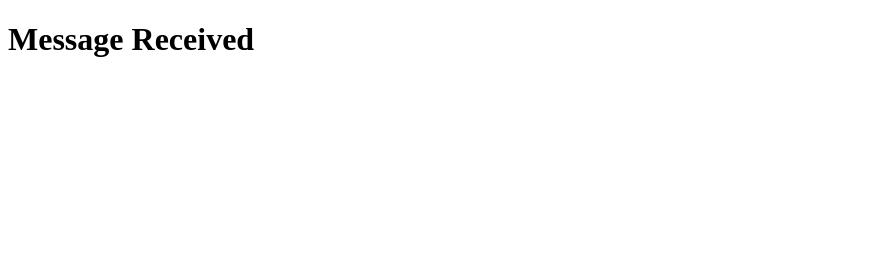
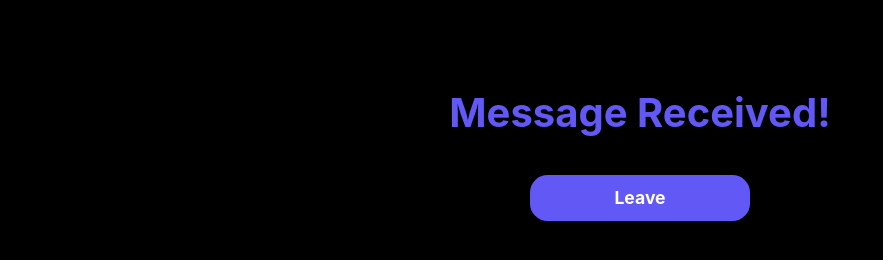
Before and after one commit to Sniperplank/ContactMe, a plain HTML site: page Pages/ThankYou.html in a window 1280 px wide. Shown: the whole page, without its empty margins (0-883 px from the left). Drawn offline with Linux system fonts and the light colour scheme.

Commit message:
fix thanks page

```diff
--- a/Pages/ThankYou.html
+++ b/Pages/ThankYou.html
@@ -4,12 +4,17 @@
 <head>
     <meta charset="UTF-8">
     <meta name="viewport" content="width=device-width, initial-scale=1.0">
+    <link rel="icon" href="../images/favicon.ico" type="image/x-icon" />
+    <link rel="stylesheet" href="../style.css">
     <title>Message Received</title>
 </head>
 
 <body>
     <div class="container">
-        <h1>Message Received</h1>
+        <h1>Message Received!</h1>
+        <div class="leave-btn-container">
+            <a href="https://github.com/Sniperplank" class="leave-btn">Leave</a>
+        </div>
     </div>
 </body>
 
--- a/style.css
+++ b/style.css
@@ -85,3 +85,22 @@ textarea {
 .form-btn:hover {
   box-shadow: 0 0 2em 0.5em rgb(74, 67, 173);
 }
+
+.leave-btn-container {
+  display: flex;
+  justify-content: center;
+  align-items: center;
+}
+
+.leave-btn {
+  text-align: center;
+  text-decoration: none;
+  padding: 10px;
+  font-size: 1.1rem;
+  background-color: rgb(98, 88, 245);
+  cursor: pointer;
+  color: #fff;
+  border-radius: 1em;
+  font-weight: bold;
+  width: 200px;
+}
```
